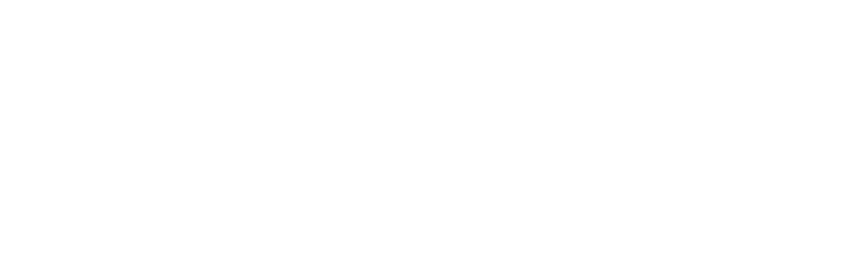
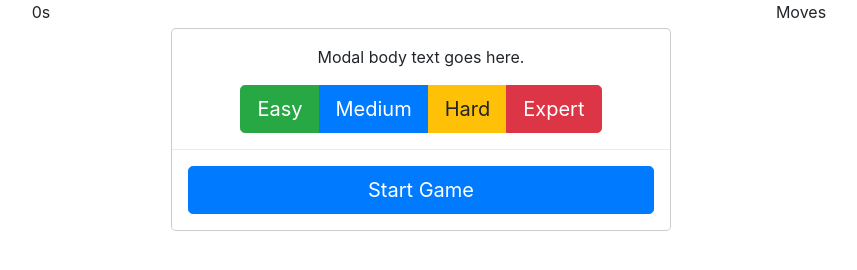
Before and after one commit to UmbreonHugs/arcade-game-clone, a plain HTML site: page index.html in a window 1280 px wide. Shown: the whole page, without its empty margins (219-1076 px from the left). Drawn offline with nearby package versions, Linux system fonts and the light colour scheme.

Commit message:
Added bootstrap, and modal window

```diff
--- a/index.html
+++ b/index.html
@@ -3,11 +3,51 @@
 <head>
     <meta charset="UTF-8">
     <title>Effective JavaScript: Frogger</title>
+    <link rel="stylesheet" href="https://stackpath.bootstrapcdn.com/bootstrap/4.1.3/css/bootstrap.min.css">
     <link rel="stylesheet" href="css/style.css">
 </head>
 <body>
+  <div class="modal" id="mainmenu" tabindex="-1" role="dialog" data-backdrop="false">
+    <div class="modal-dialog" role="document">
+      <div class="modal-content modal-main-menu">
+        <div class="modal-body">
+          <p>Modal body text goes here.</p>
+          <div class="btn-group" role="group" aria-label="Basic example">
+            <button type="button" class="btn btn-success btn-lg" onClick="chooseDifficulty('1')">Easy</button>
+            <button type="button" class="btn btn-primary btn-lg" onClick="chooseDifficulty('2')">Medium</button>
+            <button type="button" class="btn btn-warning btn-lg" onClick="chooseDifficulty('3')">Hard</button>
+            <button type="button" class="btn btn-danger btn-lg" onClick="chooseDifficulty('4')">Expert</button>
+          </div>
+        </div>
+        <div class="modal-footer">
+          <button type="button" class="btn btn-primary btn-lg btn-block" data-dismiss="modal">Start Game</button>
+        </div>
+      </div>
+    </div>
+  </div>
+  <div class="container">
+    <div class="row">
+    <div class="col-4">
+      <span class="seconds-counter">0s</span>
+    </div>
+    <div class="col-4">
+      <ul class="stars">
+      </ul>
+    </div>
+    <div class="col-4">
+       <span class="moves"></span> Moves
+    </div>
+  </div>
+    <script src="https://code.jquery.com/jquery-3.2.1.slim.min.js" integrity="sha384-KJ3o2DKtIkvYIK3UENzmM7KCkRr/rE9/Qpg6aAZGJwFDMVNA/GpGFF93hXpG5KkN" crossorigin="anonymous"></script>
+    <script src="https://cdnjs.cloudflare.com/ajax/libs/popper.js/1.12.9/umd/popper.min.js" integrity="sha384-ApNbgh9B+Y1QKtv3Rn7W3mgPxhU9K/ScQsAP7hUibX39j7fakFPskvXusvfa0b4Q" crossorigin="anonymous"></script>
+    <script src="https://stackpath.bootstrapcdn.com/bootstrap/4.1.3/js/bootstrap.min.js"></script>
     <script src="js/resources.js"></script>
     <script src="js/app.js"></script>
     <script src="js/engine.js"></script>
+    <script type="text/javascript">
+    $(document).ready(function () {
+        $('#mainmenu').modal('show');
+      });
+    </script>
 </body>
 </html>
```
